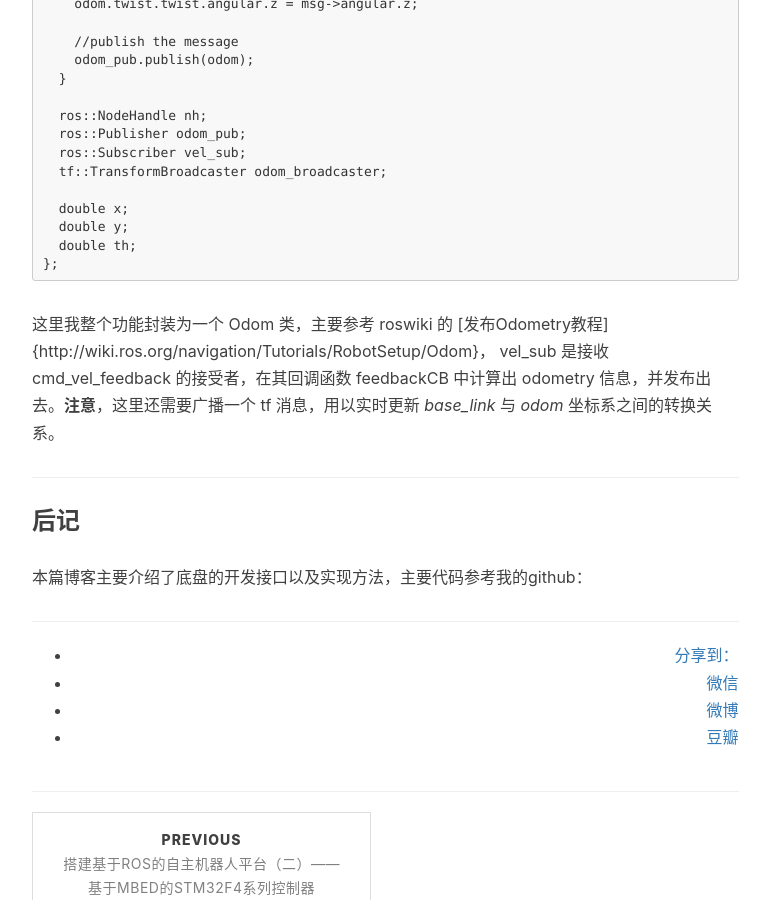
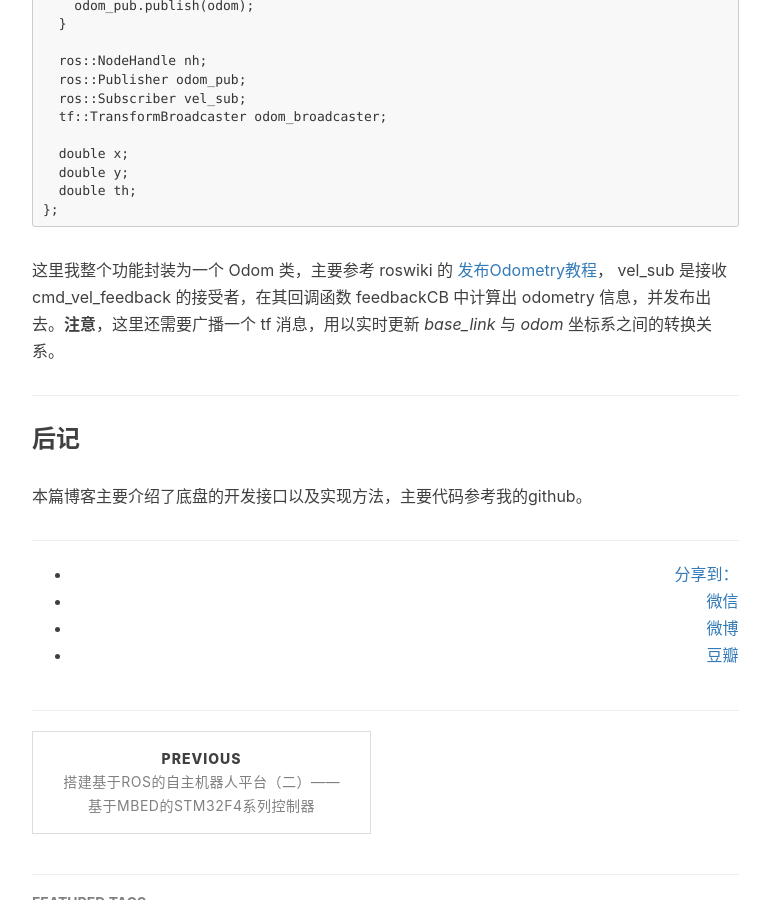
Before and after one commit to ozaki8/missmiaom.github.io, a Jekyll site: the page built from _posts/2016-5-9-tank3.markdown, in a window 1280 px wide and 900 px high, scrolled down 5059 px. Shown: the whole window, without its empty margins (233-1003 px from the left). Built offline with Jekyll 4.4.1, drawn with Linux system fonts in a browser that asks for light colours; nearby versions of some CDN libraries; comment, search, counter and statistics services are not loaded; some of the changed text lies outside the part shown.

Commit message:
Update 2016-5-9-tank3.markdown

````diff
--- a/_posts/2016-5-9-tank3.markdown
+++ b/_posts/2016-5-9-tank3.markdown
@@ -33,7 +33,7 @@ geometry_msgs/Vector angular
   float64 z
 ```
 
-*linear* 表示线速度， *angular* 表示角速度。我们需要接收 /cmd_vel 话题，并将数据转换为左右轮速。这里我使用的是轨迹推演算法，具体推导请看 (princeton courses)[https://www.cs.princeton.edu/courses/archive/fall11/cos495/COS495-Lecture5-Odometry.pdf]。
+*linear* 表示线速度， *angular* 表示角速度。我们需要接收 /cmd_vel 话题，并将数据转换为左右轮速。这里我使用的是轨迹推演算法，具体推导请看 [princeton courses](https://www.cs.princeton.edu/courses/archive/fall11/cos495/COS495-Lecture5-Odometry.pdf)。
 
 ##### 设置轮速
 
@@ -66,7 +66,7 @@ void subscribeVelocityCommand(const geometry_msgs::Twist& msg)
 
 	uint8_t vl_dir = Forward;                           //这里我用 uint8_t 类型的枚举量来表示前进后退方向。
 	uint8_t vr_dir = Forward;                           //前进为Forward， 后退为Backward，停止为Stop
-                                                      //这里的思路是先初始化为前进，然后判断速度正负，
+                                                            //这里的思路是先初始化为前进，然后判断速度正负，
 	if(vl < 0)                                          //如果为负，方向设为后退，并取其相反数
 	{                                                   //因为我这里速度参数都需要是正数
 		vl_dir = Backward;
@@ -207,10 +207,10 @@ private:
 };
 ```
 
-这里我整个功能封装为一个 Odom 类，主要参考 roswiki 的 [发布Odometry教程]{http://wiki.ros.org/navigation/Tutorials/RobotSetup/Odom}， vel_sub 是接收 cmd_vel_feedback 的接受者，在其回调函数 feedbackCB 中计算出 odometry 信息，并发布出去。**注意**，这里还需要广播一个 tf 消息，用以实时更新 *base_link* 与 *odom* 坐标系之间的转换关系。
+这里我整个功能封装为一个 Odom 类，主要参考 roswiki 的 [发布Odometry教程](http://wiki.ros.org/navigation/Tutorials/RobotSetup/Odom)， vel_sub 是接收 cmd_vel_feedback 的接受者，在其回调函数 feedbackCB 中计算出 odometry 信息，并发布出去。**注意**，这里还需要广播一个 tf 消息，用以实时更新 *base_link* 与 *odom* 坐标系之间的转换关系。
 
 ---
 
 ### 后记
 
-本篇博客主要介绍了底盘的开发接口以及实现方法，主要代码参考我的github：
+本篇博客主要介绍了底盘的开发接口以及实现方法，主要代码参考我的github。
````
